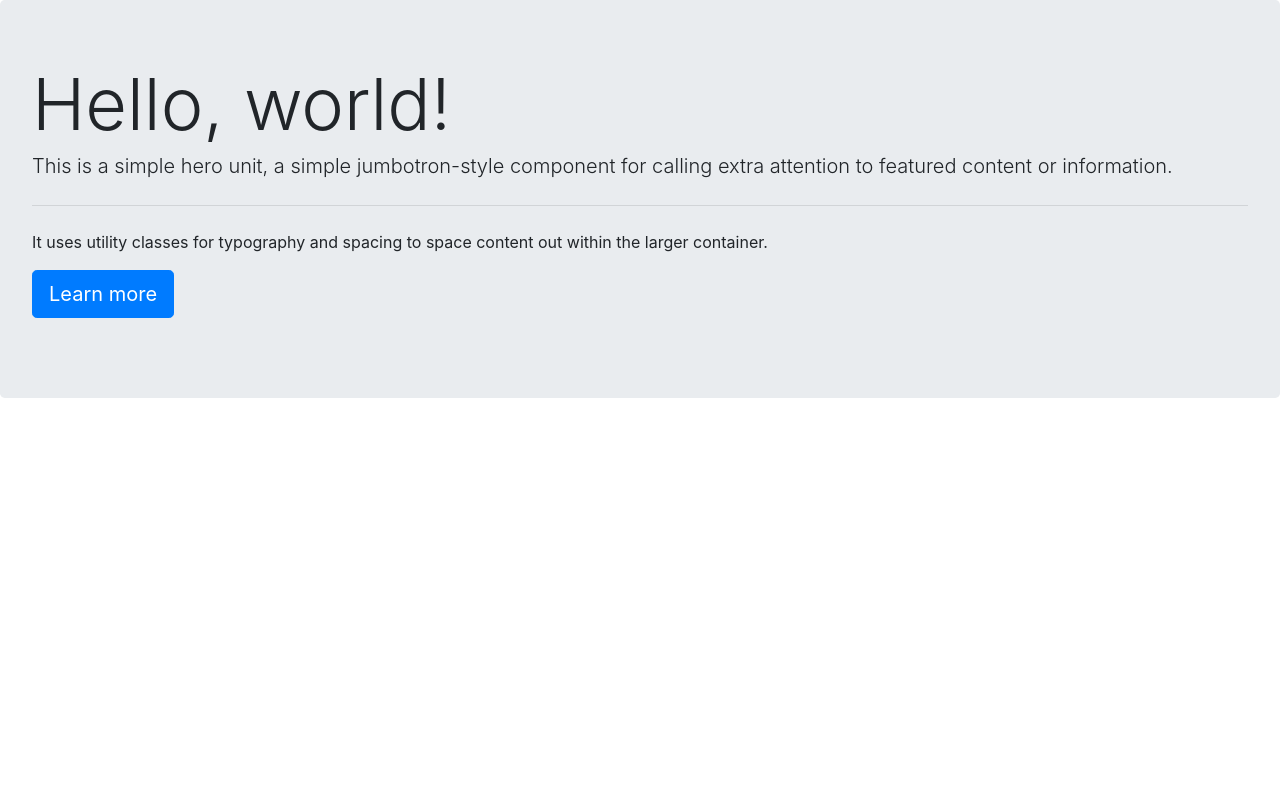
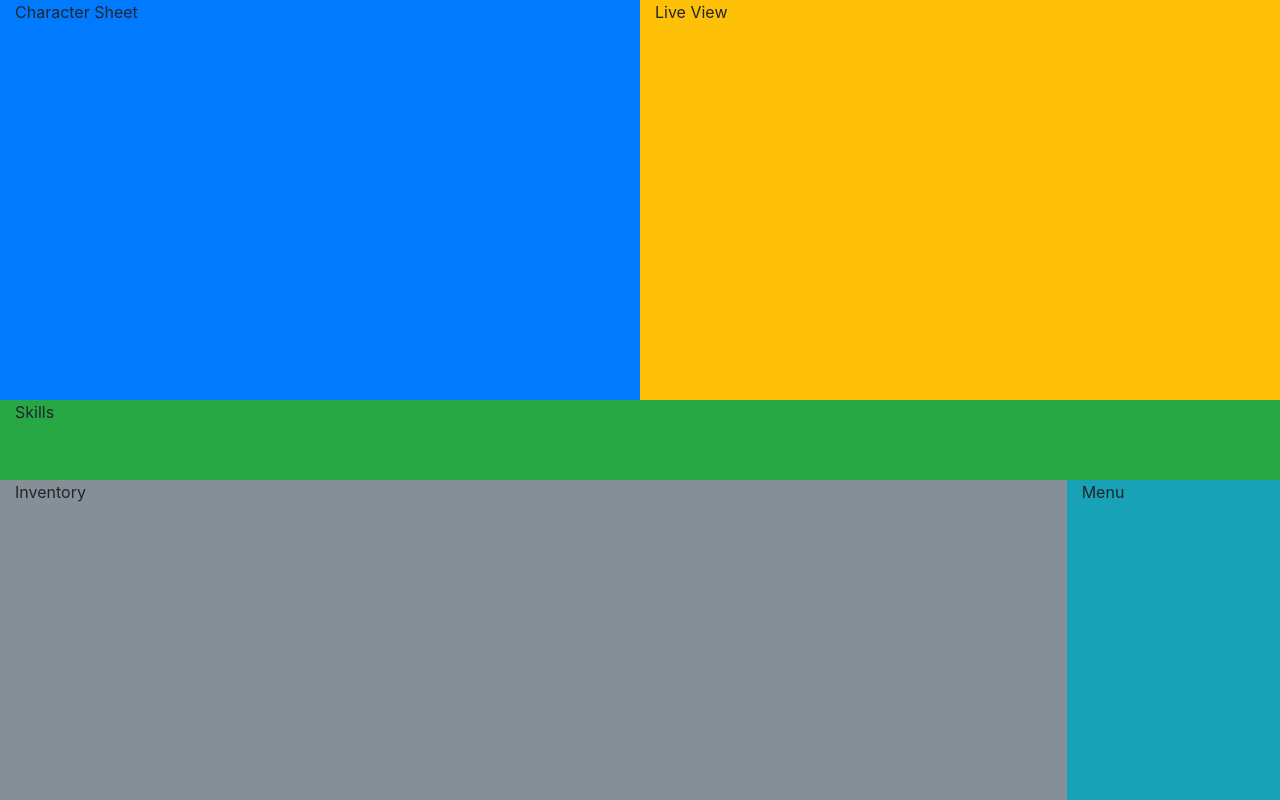
Before and after one commit to Jmathieu3289/Office-Clicker, an Angular app: page / in a window 1280 px wide. Built offline with nearby package versions, Linux system fonts and the light colour scheme.

Commit message:
Setting Initial Layout

```diff
--- a/src/app/app.component.css
+++ b/src/app/app.component.css
@@ -0,0 +1,17 @@
+body {
+	height: 100%;
+	width: 100%;
+	overflow: hidden;
+}
+
+div.top-half {
+	height: 50vh;
+}
+
+div.skills {
+	height: 10vh;
+}
+
+div.bottom-half {
+	height: 40vh;
+}
--- a/src/app/app.component.html
+++ b/src/app/app.component.html
@@ -1,9 +1,29 @@
-<div class="jumbotron">
-  <h1 class="display-3">Hello, world!</h1>
-  <p class="lead">This is a simple hero unit, a simple jumbotron-style component for calling extra attention to featured content or information.</p>
-  <hr class="my-4">
-  <p>It uses utility classes for typography and spacing to space content out within the larger container.</p>
-  <p class="lead">
-    <a class="btn btn-primary btn-lg" href="#" role="button">Learn more</a>
-  </p>
+<div class="container-fluid">
+  <!--Game Components-->
+  <div class="row top-half">
+    <!--Graphs or Character Sheet-->
+    <div class="col bg-primary">
+      Character Sheet
+    </div>
+    <!--Live View-->
+    <div class="col bg-warning">
+      Live View
+    </div>
+  </div>
+  <div class="row skills">
+    <!--Skills-->
+    <div class="col bg-success">
+      Skills
+    </div>
+  </div>
+  <div class="row bottom-half">
+    <!--Inventory-->
+    <div class="col-sm-10 bg-secondary">
+      Inventory
+    </div>
+    <!--Menu-->
+    <div class="col-sm-2 bg-info">
+      Menu
+    </div>
+  </div>
 </div>
```
